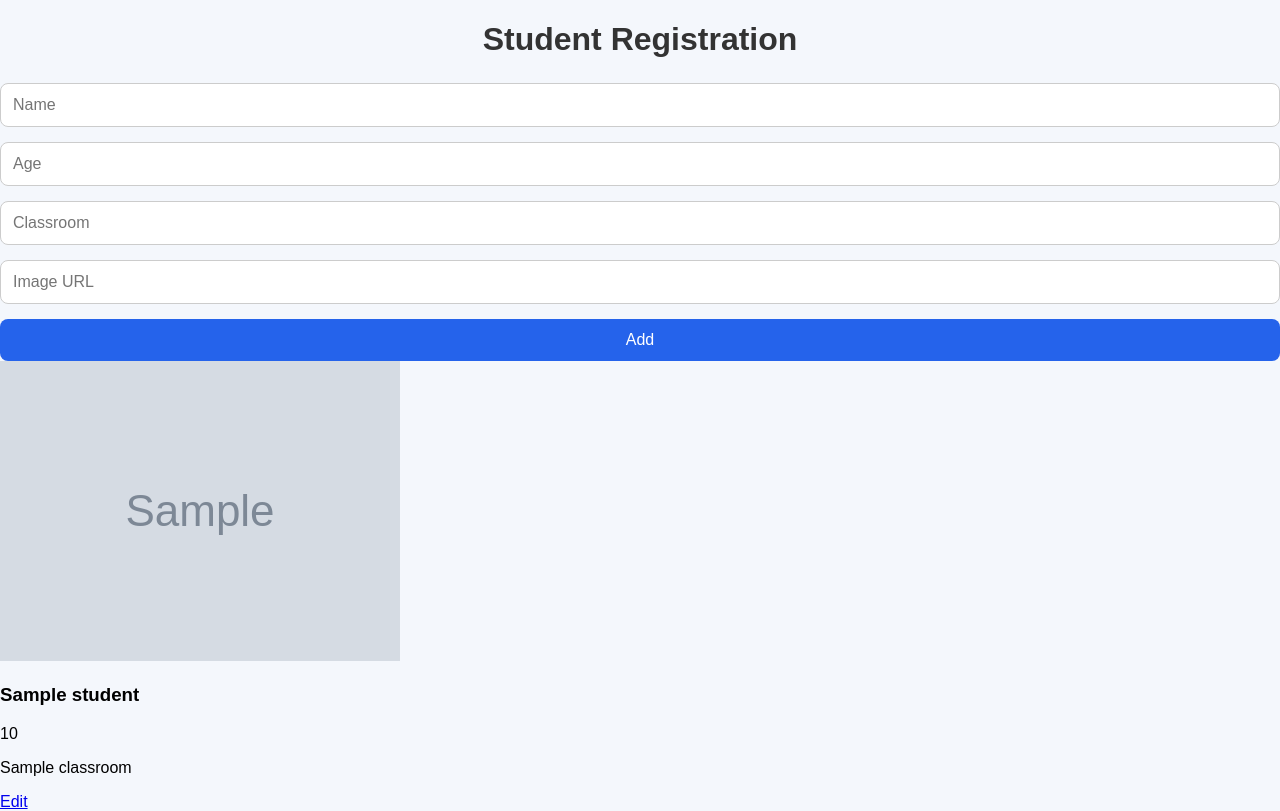
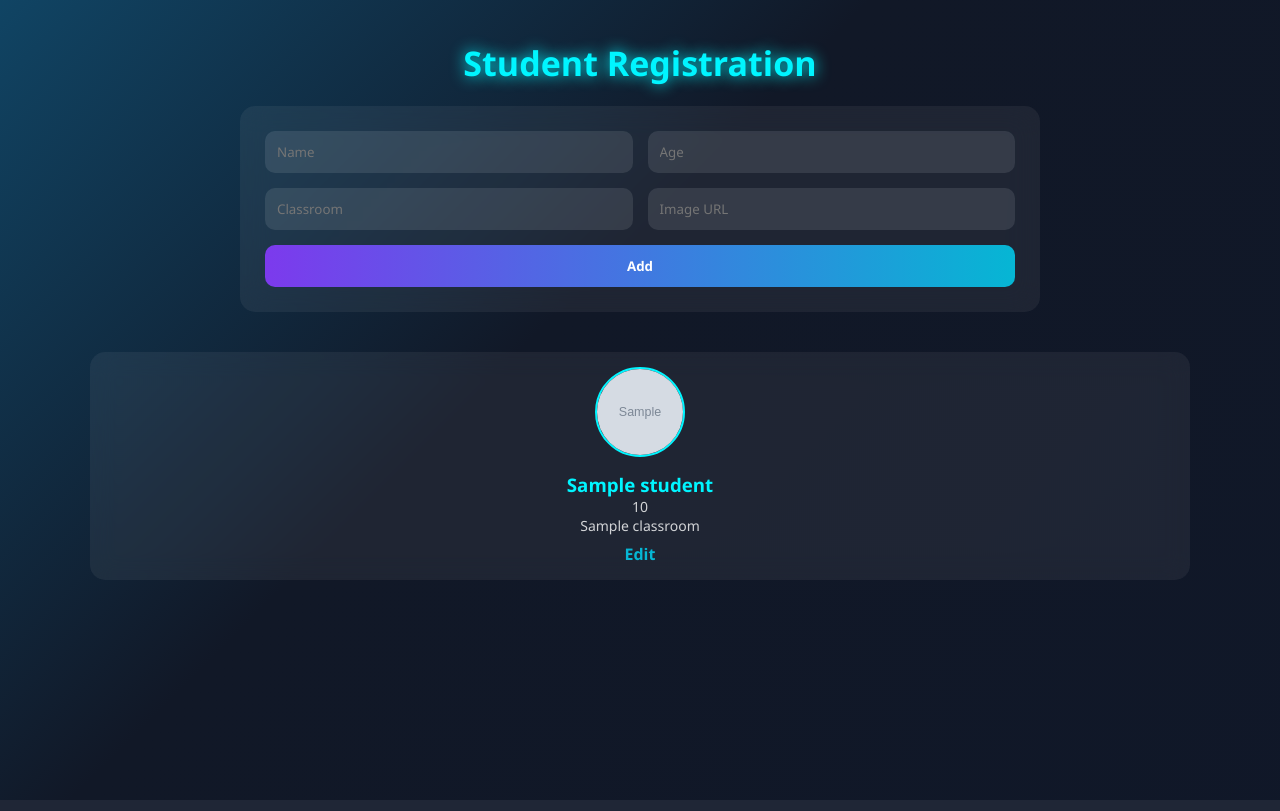
Before and after one commit to Kenia48-INGABIRE/student-registration, a Flask app: template templates/index.html in a window 1280 px wide. Run offline with Flask 3, Linux system fonts and the light colour scheme; the template is opened without the code that fills it: most values are stand-ins (such as "Sample title", 1, 10 or a date in 2020); grey boxes marked "Sample" are stand-in pictures.

Commit message:
Refactor CSS for improved styling and layout

```diff
--- a/templates/static/style.css
+++ b/templates/static/style.css
@@ -1,100 +1,167 @@
-body {
-    font-family: Arial, sans-serif;
-    background-color: #f4f7fc;
+/* ===== RESET ===== */
+* {
   margin: 0;
   padding: 0;
+  box-sizing: border-box;
+  font-family: 'Segoe UI', sans-serif;
 }
 
-/* Main container */
-.container {
-    width: 80%;
-    max-width: 900px;
-    margin: 40px auto;
-    background: white;
-    padding: 25px;
-    border-radius: 12px;
-    box-shadow: 0px 4px 12px rgba(0, 0, 0, 0.1);
+/* ===== ANIMATED BACKGROUND ===== */
+body {
+  min-height: 100vh;
+  padding: 40px;
+  color: white;
+
+  background: linear-gradient(-45deg, #0f172a, #111827, #0ea5e9, #1e293b);
+  background-size: 400% 400%;
+  animation: bgMove 12s ease infinite;
 }
 
-/* Title */
+@keyframes bgMove {
+  0% { background-position: 0% 50%; }
+  50% { background-position: 100% 50%; }
+  100% { background-position: 0% 50%; }
+}
+
+/* ===== TITLE ===== */
 h1 {
   text-align: center;
-    color: #333;
-    margin-bottom: 25px;
+  font-size: 34px;
+  margin-bottom: 20px;
+
+  color: #00f5ff;
+  text-shadow: 0 0 15px #00f5ff;
 }
 
-/* Form styling */
-form {
+/* ===== SEARCH BOX (NEW) ===== */
+.search-box {
+  max-width: 500px;
+  margin: 0 auto 20px auto;
   display: flex;
-    flex-direction: column;
-    gap: 15px;
 }
 
-/* Inputs */
+.search-box input {
+  width: 100%;
+  padding: 12px;
+  border-radius: 10px;
+
+  border: none;
+  outline: none;
+
+  background: rgba(255,255,255,0.1);
+  color: white;
+}
+
+/* ===== FORM ===== */
+form {
+  max-width: 800px;
+  margin: auto;
+
+  display: grid;
+  grid-template-columns: repeat(2, 1fr);
+  gap: 15px;
+
+  padding: 25px;
+
+  background: rgba(255,255,255,0.06);
+  backdrop-filter: blur(15px);
+
+  border-radius: 15px;
+  margin-bottom: 40px;
+}
+
 input {
   padding: 12px;
-    border: 1px solid #ccc;
-    border-radius: 8px;
-    font-size: 16px;
+  border-radius: 10px;
+
+  border: none;
+  outline: none;
+
+  background: rgba(255,255,255,0.1);
+  color: white;
+
+  transition: 0.3s;
 }
 
-/* Add button */
+input:focus {
+  box-shadow: 0 0 10px #00f5ff;
+  transform: scale(1.02);
+}
+
 button {
-    background-color: #2563eb;
-    color: white;
+  grid-column: span 2;
+
   padding: 12px;
   border: none;
-    border-radius: 8px;
-    font-size: 16px;
+  border-radius: 10px;
+
+  background: linear-gradient(90deg, #7c3aed, #06b6d4);
+  color: white;
+
+  font-weight: bold;
   cursor: pointer;
+
   transition: 0.3s;
 }
 
 button:hover {
-    background-color: #1d4ed8;
+  transform: scale(1.03);
+  box-shadow: 0 0 20px #06b6d4;
 }
 
-/* Student cards */
-.student-card {
-    background: #f9fafb;
-    border-left: 5px solid #2563eb;
-    padding: 15px;
-    margin-top: 20px;
-    border-radius: 10px;
+/* ===== STUDENT GRID ===== */
+.students {
+  display: grid;
+  grid-template-columns: repeat(auto-fit, minmax(220px, 1fr));
+  gap: 20px;
+
+  max-width: 1100px;
+  margin: auto;
 }
 
-/* Student name */
-.student-card h3 {
-    margin: 0;
-    color: #111827;
+/* ===== CARD ===== */
+.card {
+  text-align: center;
+  padding: 15px;
+
+  background: rgba(255,255,255,0.06);
+  backdrop-filter: blur(12px);
+
+  border-radius: 15px;
+
+  transition: 0.3s;
 }
 
-/* Student details */
-.student-card p {
-    margin: 5px 0;
-    color: #4b5563;
+.card:hover {
+  transform: translateY(-10px);
+  box-shadow: 0 0 25px rgba(0,255,255,0.3);
 }
 
-/* Student image */
-.student-card img {
-    width: 120px;
-    height: 120px;
+.card img {
+  width: 90px;
+  height: 90px;
+
+  border-radius: 50%;
   object-fit: cover;
-    border-radius: 10px;
-    margin-top: 10px;
+
+  border: 2px solid #00f5ff;
+  margin-bottom: 10px;
 }
 
-/* Edit button */
-.edit-btn {
-    display: inline-block;
-    margin-top: 10px;
-    background-color: #10b981;
-    padding: 8px 14px;
-    color: white;
-    text-decoration: none;
-    border-radius: 6px;
+.card h3 {
+  color: #00f5ff;
 }
 
-.edit-btn:hover {
-    background-color: #059669;
+.card p {
+  opacity: 0.8;
+  font-size: 14px;
 }
+
+.card a {
+  display: inline-block;
+  margin-top: 8px;
+
+  color: #06b6d4;
+  text-decoration: none;
+  font-weight: bold;
+}
```
Lines whose indentation alone changed are shown as unchanged.
